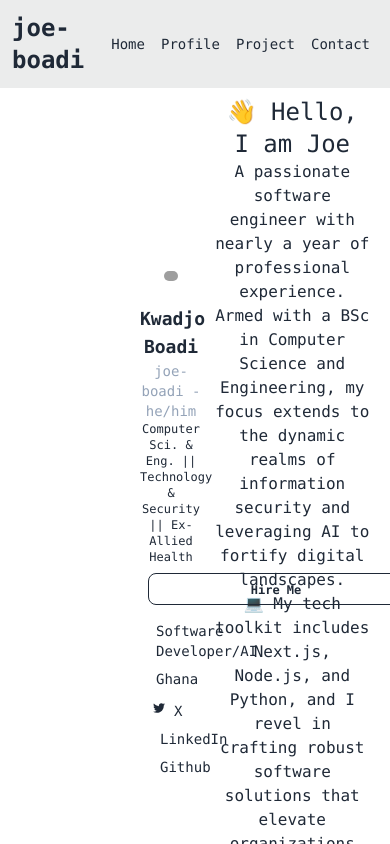
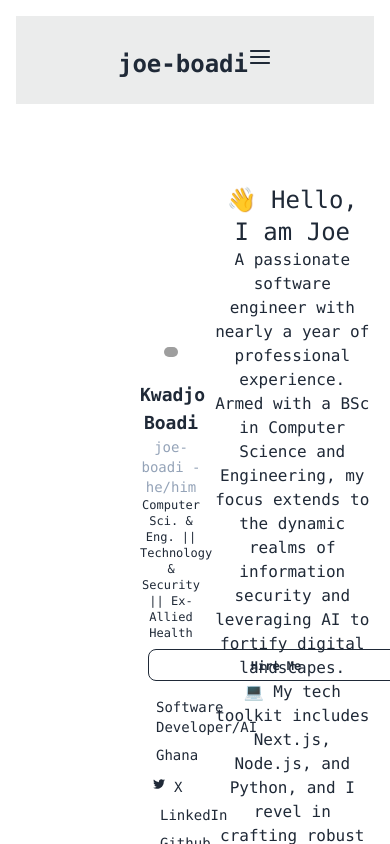
Before and after one commit to joe-boadi/my-portfolio, a Next.js app: page / in a window 390 px wide. Shown: the top 844 px of the page. Built offline with nearby package versions, Linux system fonts and the light colour scheme; grey boxes are pictures that could not be loaded.

Commit message:
chore: Responsive navbar incomplete

```diff
--- a/app/Components/NavLinks.tsx
+++ b/app/Components/NavLinks.tsx
@@ -1,5 +1,8 @@
-import React from 'react';
+"use client"
+import React, { useState } from 'react';
 import Link from 'next/link';
+import { AiOutlineClose } from 'react-icons/ai';
+import { CgMenu } from 'react-icons/cg';
 
 type NavLink = {
   href: string;
@@ -14,18 +17,45 @@ const navLinks: NavLink[] = [
 ];
 
 const NavLinks = () => {
+  const [ mobileDrawerOpen, setMobileDrawerOpen ] = useState(false);
+
+  const toggleNavbar = () => {
+    setMobileDrawerOpen(!mobileDrawerOpen)
+  }
+
   return (
-    <nav className="navbar fixed bg-base-300 bg-opacity-75 backdrop-blur-lg top-0 left-0 z-10 w-full p-3 font-mono">
-        <header>
-          <h1 className="left-0 font-extrabold text-2xl"><Link href="#">joe-boadi</Link></h1>
+    <nav className="navbar sticky container mx-auto p-6 bg-base-300 bg-opacity-75 backdrop-blur-lg top-0 left-0 z-10 font-mono">
+      <div className='flex px-4 mx-auto relative'>
+        <div className="flex justify-between items-center">
+          <header className='pt-2'>
+            <h1 className="flex font-extrabold text-2xl hover:text-green-400"><Link href="#">joe-boadi</Link></h1>
           </header>
-        <div className="right-4 text-sm ml-auto">
+          <div className="hidden md:flex space-x-6 md: ml-16 pl-16 font-bold right-4 text-sm">
             {navLinks.map((link, index) => (
               <Link key={index} href={link.href}>
                 <div className="hover:text-green-500 hover:underline m-2">{link.label}</div>
               </Link>
             ))}
           </div>
+          <div className='lg:hidden md:flex-col justify-end'>
+              <button onClick={toggleNavbar}>
+                  {mobileDrawerOpen ? <AiOutlineClose className='text-2xl font-bold' /> : <CgMenu className="text-2xl font-bold" />}
+              </button>
+          </div>
+        </div>
+            {mobileDrawerOpen && (
+              <div className="fixed right-0 z-20 w-full p-12 flex flex-col justify-center items-center lg:hidden md:hidden bg-opacity-75 backdrop-blur-lg">
+              <ul>
+                {navLinks.map((link, index) => (
+                  <Link key={index} href={link.href}>
+                      <li className='hover:text-green-500 hover:underline active:text-green-400 active:underline'>{link.label}</li>
+                  </Link>
+                ))}
+              </ul>
+          </div>
+            )}
+      </div>
+
     </nav>
   );
 };
```
Lines whose indentation alone changed are shown as unchanged.
